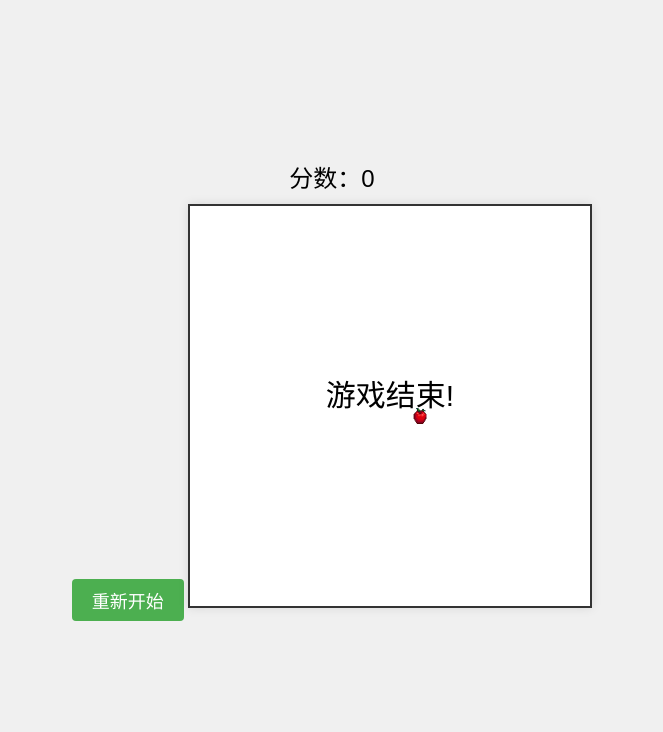
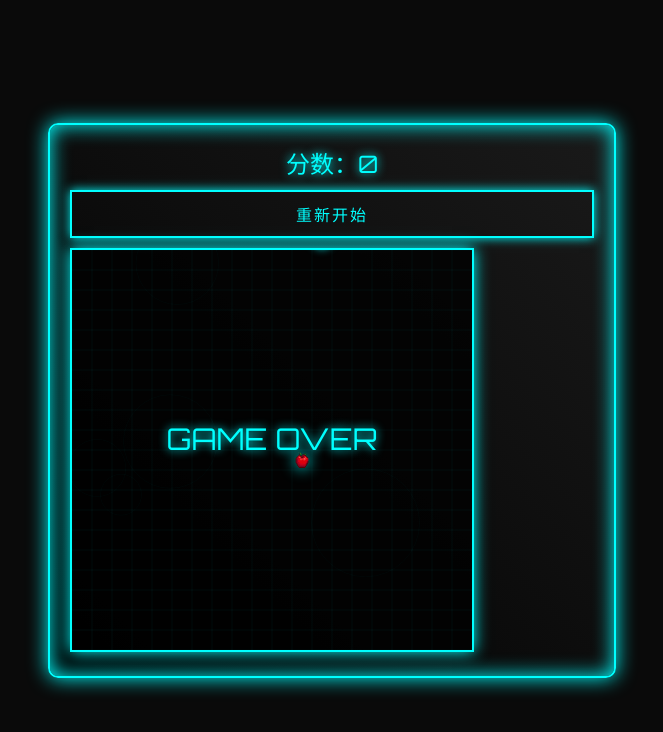
Before and after one commit to Qinjianbo/GluttonousSnakeByCursor, a plain HTML site: page index.html in a window 1280 px wide. Shown: the whole page, without its empty margins (308-971 px from the left). Drawn offline with Linux system fonts and the light colour scheme.

Commit message:
feat: 添加赛博朋克风格的视觉效果和界面优化
- 在游戏中添加赛博朋克风格的背景网格和霓虹效果，提升视觉体验
- 更新游戏状态文本的样式，使用新的字体和颜色
- 修改 HTML 文件，更新标题和样式，增强游戏界面的美观性
- 添加游戏容器和按钮的样式，使其更具吸引力和互动性

```diff
--- a/game.js
+++ b/game.js
@@ -490,18 +490,21 @@ class Game {
     draw() {
         this.ctx.clearRect(0, 0, this.canvas.width, this.canvas.height);
 
+        // 绘制赛博朋克风格的背景网格
+        this.drawCyberpunkGrid();
+
         // 绘制蛇
         this.snake.position.forEach((segment, index) => {
             if (this.snakeTextureLoaded) {
                 let angle = 0;
-                if (index === 0) {  // 蛇头 - 调整方向
+                if (index === 0) {
                     switch(this.snake.direction) {
                         case 'up': angle = Math.PI; break;     // 向上时头朝上（180度）
                         case 'right': angle = -Math.PI/2; break; // 向右时头朝右（-90度）
                         case 'down': angle = 0; break;         // 向下时头朝下（0度）
                         case 'left': angle = Math.PI/2; break;  // 向左时头朝左（90度）
                     }
-                } else {  // 蛇身 - 调整方向
+                } else {
                     const prev = this.snake.position[index - 1];
                     const curr = segment;
                     if (prev.x > curr.x) angle = Math.PI/2;      // 向左移动
@@ -518,6 +521,13 @@ class Game {
                 this.ctx.rotate(angle);
 
                 const texture = index === 0 ? this.snakeHeadTexture : this.snakeBodyTexture;
+
+                // 添加霓虹效果
+                if (index === 0) {
+                    this.ctx.shadowColor = '#0ff';
+                    this.ctx.shadowBlur = 10;
+                }
+
                 this.ctx.drawImage(
                     texture,
                     -this.gridSize/2,
@@ -530,30 +540,77 @@ class Game {
             }
         });
 
-        // 绘制食物图片
+        // 绘制食物时添加霓虹效果
         const foodImage = this.food.images[this.food.type];
-        if (foodImage.complete) { // 确保图片已加载
+        if (foodImage.complete) {
+            this.ctx.save();
+            this.ctx.shadowColor = '#0ff';
+            this.ctx.shadowBlur = 15;
             this.ctx.drawImage(
                 foodImage,
-                this.food.position.x * this.gridSize + 1, // 添加小偏移使图片居中
+                this.food.position.x * this.gridSize + 1,
                 this.food.position.y * this.gridSize + 1,
-                this.gridSize - 2, // 稍微缩小以适应网格
+                this.gridSize - 2,
                 this.gridSize - 2
             );
+            this.ctx.restore();
         }
 
         // 绘制游戏状态文本
-        this.ctx.font = '30px Arial';
-        this.ctx.textAlign = 'center';
-        this.ctx.fillStyle = 'black';
+        if (this.gameOver || this.isPaused) {
+            this.ctx.save();
+            this.ctx.fillStyle = '#0ff';
+            this.ctx.shadowColor = '#0ff';
+            this.ctx.shadowBlur = 10;
+            this.ctx.font = '30px Orbitron';
+            this.ctx.textAlign = 'center';
 
-        if (this.gameOver) {
-            this.ctx.fillText('游戏结束!', this.canvas.width / 2, this.canvas.height / 2);
-        } else if (this.isPaused) {
-            this.ctx.fillText('游戏暂停', this.canvas.width / 2, this.canvas.height / 2);
-            this.ctx.font = '20px Arial';
-            this.ctx.fillText('点击继续', this.canvas.width / 2, this.canvas.height / 2 + 40);
+            if (this.gameOver) {
+                this.ctx.fillText('GAME OVER', this.canvas.width / 2, this.canvas.height / 2);
+            } else if (this.isPaused) {
+                this.ctx.fillText('PAUSED', this.canvas.width / 2, this.canvas.height / 2);
+                this.ctx.font = '20px Orbitron';
+                this.ctx.fillText('Click to Continue', this.canvas.width / 2, this.canvas.height / 2 + 40);
+            }
+            this.ctx.restore();
         }
+    }
+
+    // 添加绘制赛博朋克网格的方法
+    drawCyberpunkGrid() {
+        this.ctx.save();
+
+        // 绘制主网格
+        this.ctx.strokeStyle = 'rgba(0, 255, 255, 0.1)';
+        this.ctx.lineWidth = 0.5;
+
+        // 绘制垂直线
+        for (let x = 0; x <= this.width; x++) {
+            this.ctx.beginPath();
+            this.ctx.moveTo(x * this.gridSize, 0);
+            this.ctx.lineTo(x * this.gridSize, this.canvas.height);
+            this.ctx.stroke();
+        }
+
+        // 绘制水平线
+        for (let y = 0; y <= this.height; y++) {
+            this.ctx.beginPath();
+            this.ctx.moveTo(0, y * this.gridSize);
+            this.ctx.lineTo(this.canvas.width, y * this.gridSize);
+            this.ctx.stroke();
+        }
+
+        // 添加随机的赛博朋克装饰元素
+        this.ctx.strokeStyle = 'rgba(0, 255, 255, 0.05)';
+        for (let i = 0; i < 5; i++) {
+            const x = Math.random() * this.canvas.width;
+            const y = Math.random() * this.canvas.height;
+            this.ctx.beginPath();
+            this.ctx.arc(x, y, Math.random() * 50 + 20, 0, Math.PI * 2);
+            this.ctx.stroke();
+        }
+
+        this.ctx.restore();
     }
 }
 
--- a/index.html
+++ b/index.html
@@ -3,11 +3,65 @@
 <head>
     <meta charset="UTF-8">
     <meta name="viewport" content="width=device-width, initial-scale=1.0">
-    <title>贪吃蛇游戏</title>
-    <link rel="stylesheet" href="style.css">
+    <title>赛博蛇</title>
     <style>
-        /* 可以在这里添加一些样式来美化游戏界面 */
+        body {
+            background: #0a0a0a;
+            margin: 0;
+            display: flex;
+            justify-content: center;
+            align-items: center;
+            min-height: 100vh;
+            font-family: 'Orbitron', sans-serif;
+            color: #0ff;
+        }
+
+        .game-container {
+            position: relative;
+            padding: 20px;
+            background: linear-gradient(45deg, #000000, #1a1a1a);
+            border: 2px solid #0ff;
+            box-shadow: 0 0 20px #0ff, inset 0 0 20px #0ff;
+            border-radius: 10px;
+        }
+
+        .score-board {
+            color: #0ff;
+            font-size: 24px;
+            text-shadow: 0 0 10px #0ff;
+            margin-bottom: 10px;
+            text-align: center;
+        }
+
+        .restart-button {
+            background: transparent;
+            color: #0ff;
+            border: 2px solid #0ff;
+            padding: 10px 20px;
+            font-size: 16px;
+            cursor: pointer;
+            transition: all 0.3s ease;
+            margin-bottom: 10px;
+            width: 100%;
+            font-family: 'Orbitron', sans-serif;
+            text-transform: uppercase;
+            letter-spacing: 2px;
+            box-shadow: 0 0 10px #0ff;
+        }
+
+        .restart-button:hover {
+            background: #0ff;
+            color: #000;
+            box-shadow: 0 0 20px #0ff;
+        }
+
+        #gameCanvas {
+            border: 2px solid #0ff;
+            box-shadow: 0 0 15px #0ff;
+            background: rgba(0, 0, 0, 0.8);
+        }
     </style>
+    <link href="https://fonts.googleapis.com/css2?family=Orbitron:wght@400;700&display=swap" rel="stylesheet">
 </head>
 <body>
     <!-- 游戏容器 -->
```
